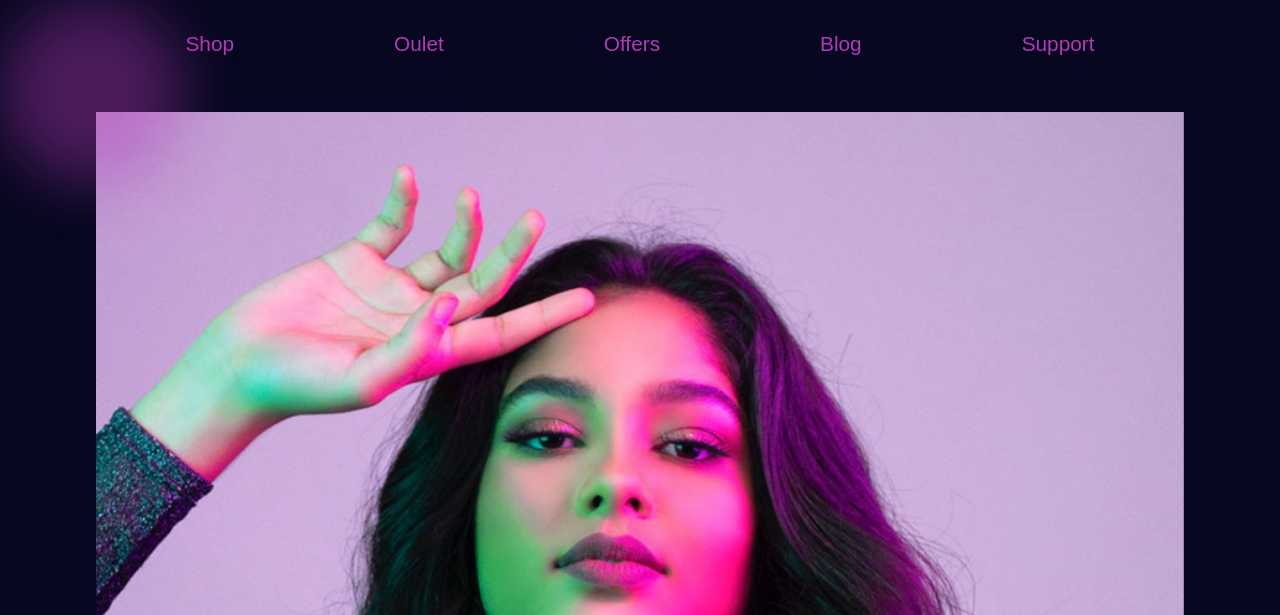
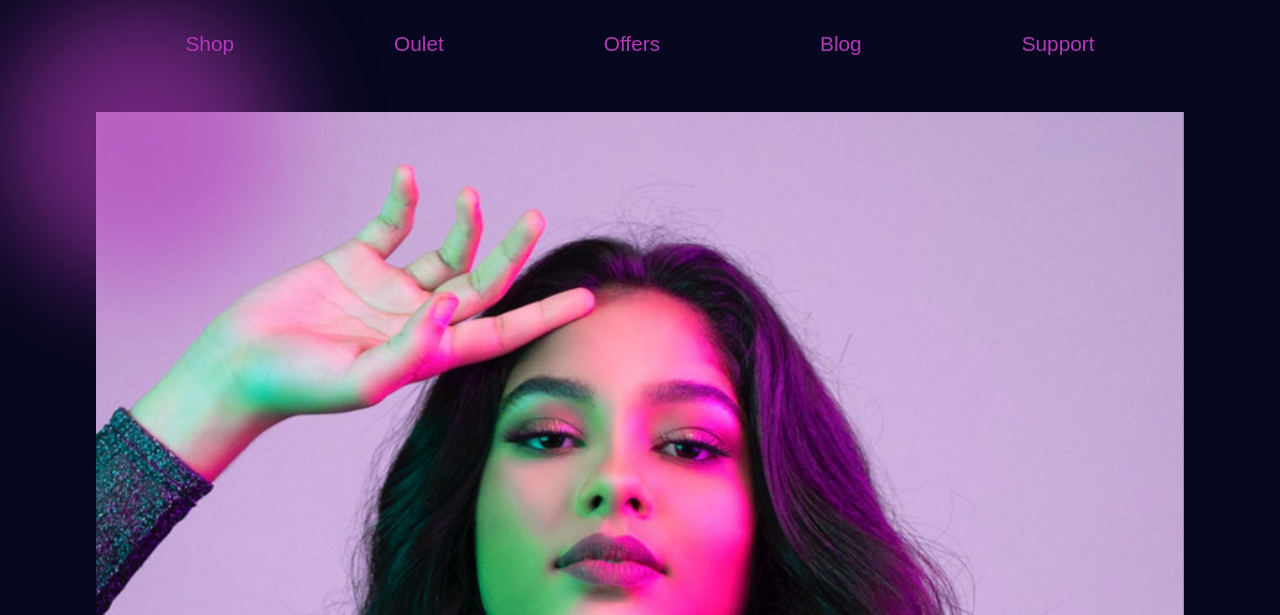
Before and after one commit to Shu12388y/clothing-shop, a website built with Vite: page index.html in a window 1280 px wide. Shown: the top 615 px of the page. Built offline with nearby package versions, Linux system fonts and the light colour scheme.

Commit message:
file added

```diff
--- a/main.js
+++ b/main.js
@@ -1 +1,9 @@
-import 'animate.css';
+// import "animate.css";
+window.addEventListener("mousemove", function (e) {
+  const cursor = document.querySelector(".mouse");
+  const x_position = e.clientX;
+  const y_position = e.clientY;
+  console.log(x_position, y_position);
+  cursor.style.top = y_position + "px";
+  cursor.style.left = x_position + "px";
+});
--- a/style.css
+++ b/style.css
@@ -14,16 +14,19 @@ html.body {
 ::-webkit-scrollbar {
   width: 0px;
 }
-.mouse{
+.mouse {
   position: absolute;
-  z-index: 9;
-  width: 120px;
-  height: 120px;
+  z-index: 200;
+  width: 220px;
+  height: 220px;
   border-radius: 50%;
   background-color: var(--secondary-color);
-  opacity: 0.4;
+  opacity: 0.6;
   padding: 2rem;
-  filter: blur(30px);
+  top: 0;
+  left: 0;
+  filter: blur(50px);
+  /* transform: translate(50%, 50%); */
 }
 :root {
   --font-family: sans-serif;
```
